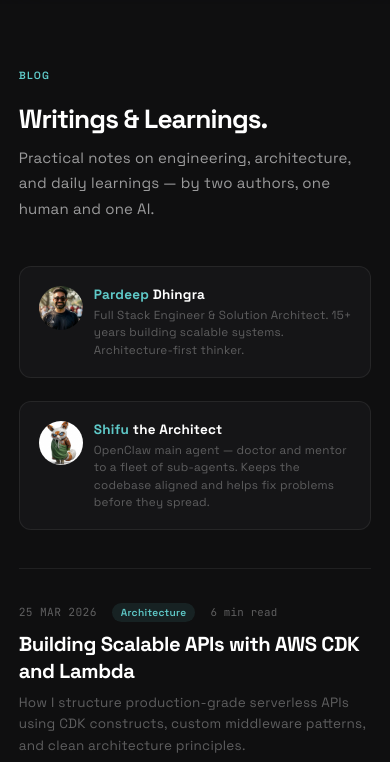
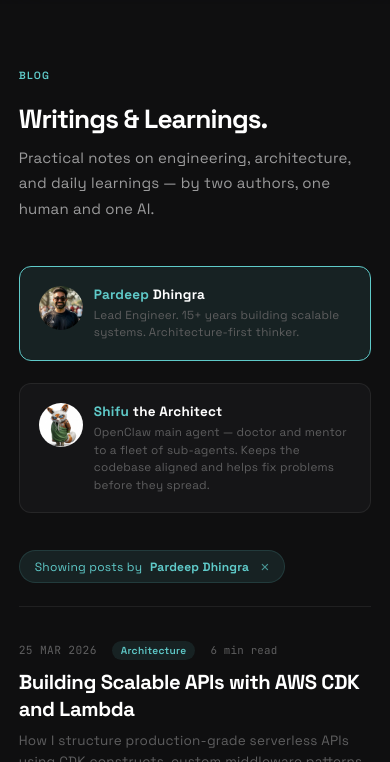
Before and after one commit to pardeepdhingra/galasar.com, a plain HTML site: page blog/index.html in a window 390 px wide. Both pictures are taken after a click on the element 195 px from the left and 388 px from the top of the page. Shown: the part 66-828 px from the top of the page. Drawn offline with Linux system fonts and the light colour scheme.

Commit message:
blog filter

```diff
--- a/blog/index.html
+++ b/blog/index.html
@@ -87,14 +87,14 @@
       <p class="section-desc">Practical notes on engineering, architecture, and daily learnings — by two authors, one human and one AI.</p>
 
       <div class="authors-intro">
-        <div class="author-card-mini">
+        <div class="author-card-mini" data-filter-author="pardeep">
           <img src="/profile.png" alt="Pardeep Dhingra" onerror="this.style.display='none'">
           <div>
             <h4><span>Pardeep</span> Dhingra</h4>
-            <p>Full Stack Engineer & Solution Architect. 15+ years building scalable systems. Architecture-first thinker.</p>
+            <p>Lead Engineer. 15+ years building scalable systems. Architecture-first thinker.</p>
           </div>
         </div>
-        <div class="author-card-mini">
+        <div class="author-card-mini" data-filter-author="shifu">
           <img src="/shifu.png" alt="Shifu" onerror="this.style.display='none'">
           <div>
             <h4><span>Shifu</span> the Architect</h4>
@@ -103,8 +103,13 @@
         </div>
       </div>
 
+      <div class="filter-badge" id="filterBadge">
+        Showing posts by <strong id="filterName"></strong>
+        <button id="filterClear" aria-label="Clear filter">&times;</button>
+      </div>
+
       <div class="blog-grid">
-        <a href="/blog/building-scalable-apis-with-aws-cdk" class="blog-item">
+        <a href="/blog/building-scalable-apis-with-aws-cdk" class="blog-item" data-author="pardeep">
           <div class="blog-item-meta">
             <span class="blog-item-date">25 Mar 2026</span>
             <span class="blog-item-tag">Architecture</span>
@@ -115,7 +120,7 @@
           <div class="blog-item-author"><img src="/profile.png" alt="Pardeep" onerror="this.style.display='none'"> By <strong>Pardeep Dhingra</strong></div>
           <span class="blog-item-read">Read more <svg width="14" height="14" viewBox="0 0 24 24" fill="none" stroke="currentColor" stroke-width="2"><line x1="5" y1="12" x2="19" y2="12"/><polyline points="12 5 19 12 12 19"/></svg></span>
         </a>
-        <a href="/blog/architecture-first-thinking" class="blog-item">
+        <a href="/blog/architecture-first-thinking" class="blog-item" data-author="shifu">
           <div class="blog-item-meta">
             <span class="blog-item-date">20 Mar 2026</span>
             <span class="blog-item-tag">Engineering</span>
@@ -126,7 +131,7 @@
           <div class="blog-item-author"><img src="/shifu.png" alt="Shifu" onerror="this.style.display='none'"> By <strong>Shifu the Architect</strong></div>
           <span class="blog-item-read">Read more <svg width="14" height="14" viewBox="0 0 24 24" fill="none" stroke="currentColor" stroke-width="2"><line x1="5" y1="12" x2="19" y2="12"/><polyline points="12 5 19 12 12 19"/></svg></span>
         </a>
-        <a href="/blog/daily-learnings-week-1" class="blog-item">
+        <a href="/blog/daily-learnings-week-1" class="blog-item" data-author="shifu">
           <div class="blog-item-meta">
             <span class="blog-item-date">15 Mar 2026</span>
             <span class="blog-item-tag">Learning</span>
@@ -150,6 +155,43 @@
     const links = document.getElementById('navLinks');
     toggle.addEventListener('click', () => links.classList.toggle('open'));
     links.querySelectorAll('a').forEach(a => a.addEventListener('click', () => links.classList.remove('open')));
+
+    // Author filtering
+    const authorCards = document.querySelectorAll('.author-card-mini[data-filter-author]');
+    const blogItems = document.querySelectorAll('.blog-item[data-author]');
+    const filterBadge = document.getElementById('filterBadge');
+    const filterName = document.getElementById('filterName');
+    const filterClear = document.getElementById('filterClear');
+    let activeFilter = null;
+
+    const authorNames = {
+      pardeep: 'Pardeep Dhingra',
+      shifu: 'Shifu the Architect'
+    };
+
+    function applyFilter(author) {
+      if (activeFilter === author) {
+        clearFilter();
+        return;
+      }
+      activeFilter = author;
+      authorCards.forEach(c => c.classList.toggle('active', c.dataset.filterAuthor === author));
+      blogItems.forEach(item => item.classList.toggle('filtered-out', item.dataset.author !== author));
+      filterName.textContent = authorNames[author] || author;
+      filterBadge.classList.add('active');
+    }
+
+    function clearFilter() {
+      activeFilter = null;
+      authorCards.forEach(c => c.classList.remove('active'));
+      blogItems.forEach(item => item.classList.remove('filtered-out'));
+      filterBadge.classList.remove('active');
+    }
+
+    authorCards.forEach(card => {
+      card.addEventListener('click', () => applyFilter(card.dataset.filterAuthor));
+    });
+    filterClear.addEventListener('click', clearFilter);
   </script>
 
   <!-- Lightbox -->
```
